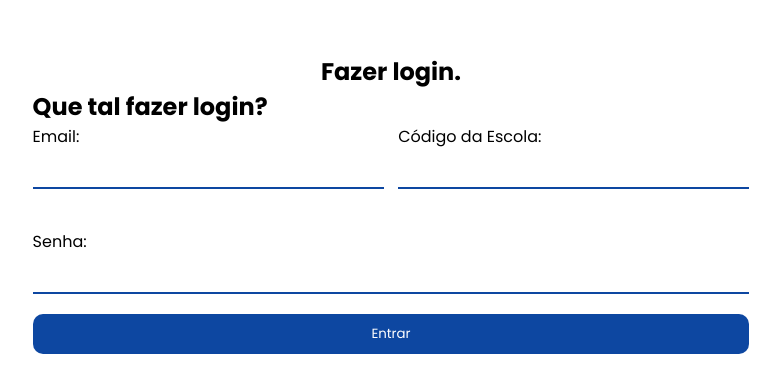
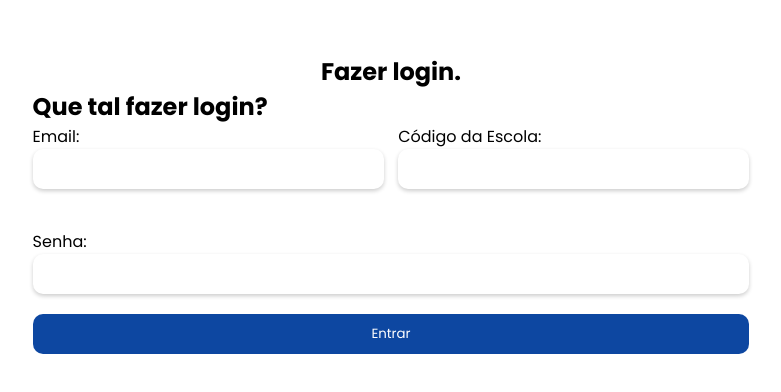
Before and after one commit to theMyntt/SGA, a React (Vite) app in the folder client/: page / in a window 1280 px wide. Shown: the part 196-588 px from the top of the page, without its empty margins (249-1030 px from the left). Built offline with nearby package versions, Linux system fonts and the light colour scheme.

Commit message:
feat: min for type=number

```diff
--- a/client/src/components/shared/Input/input.scss
+++ b/client/src/components/shared/Input/input.scss
@@ -1,8 +1,10 @@
 .custom-input-div > input {
   height: 40px;
   width: 100%;
-  border: 0;
-  border-bottom: 2px solid var(--dark-blue);
+  border: 1px solid var(--light-gray);
+  border-radius: 10px;
+  box-shadow: 0 2px 4px 0 rgba(0,0,0,0.2);
+  padding: 0 20px;
 }
 
 .custom-input-div > input:focus {
--- a/client/src/components/shared/Input/input.tsx
+++ b/client/src/components/shared/Input/input.tsx
@@ -8,6 +8,7 @@ interface Props {
   minLength?: number;
   className?: string;
   name?: string;
+  min?: string;
 }
 
 const Input: React.FC<Props> = (props) => {
@@ -21,6 +22,7 @@ const Input: React.FC<Props> = (props) => {
         placeholder={props.placeholder}
         id={props.id}
         name={props.name}
+        min={props.min}
       />
     </div>
   );
```
